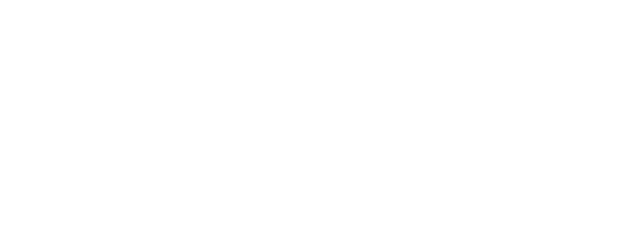
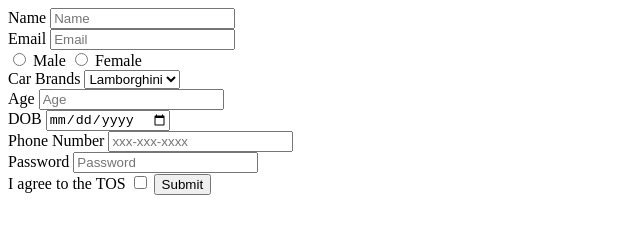
Before and after one commit to acciojob/signup-form-car-vbvinod068, a website: page main.html in a window 1280 px wide. Shown: the whole page, without its empty margins (0-640 px from the left). Drawn offline with Linux system fonts and the light colour scheme.

Commit message:
created a submission

```diff
--- a/main.html
+++ b/main.html
@@ -10,6 +10,46 @@
 	<!-- the entire body must be written by student -->
     <script type="text/javascript" src="./script.js">
 </script>
+	<!-- the entire body must be written by student -->
+	<form method="post">
+		<label for="name">Name</label>
+	<input id="name" placeholder="Name" type="text" required>
+	<br>
+	<label for="email">Email</label>
+	<input id="email" type="email" placeholder="Email" required>
+	<br>
+	<input name="gender" id="gender_m" type="radio" required>
+	<label for="gender_m">Male</label>
+	<input name="gender" id="gender_f" type="radio" required>
+	<label for="gender_f">Female</label>
+	<br>
+	<label for="cars">Car Brands</label>
+	<select id="cars" aria-required>
+		<option>Lamborghini</option>
+		<option>Swift</option>
+		<option>Nano</option>
+		<option>Audi</option>
+		<option>Mercedez</option>
+		</select>
+	<br>
+	<label for="age">Age</label>
+	<input id="age" type="number" placeholder="Age" required>
+	<br>
+	<label for="dob">DOB</label>
+	<input id="dob" type="date" required>
+	<br>
+	<label for="tel">Phone Number</label>
+	<input id="tel" type="tel" placeholder="xxx-xxx-xxxx">
+	<br>
+	<label for="password">Password</label>
+	<input id="password" placeholder="Password" type="password" required>
+	<br>
+	<label for="tos">I agree to the TOS</label>
+	<input id="tos" type="checkbox" required>
+    <button type="submit">Submit</button>
+	</form>
+	<script type="text/javascript" src="./script.js">
+</script>
 
 </body>
 
```
